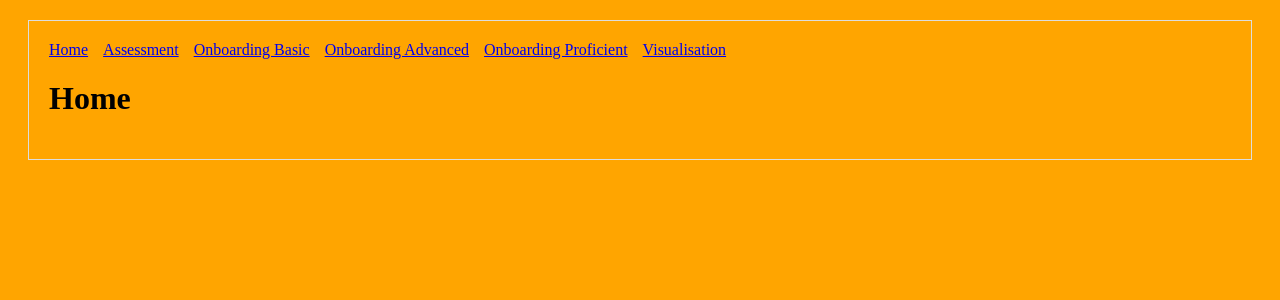
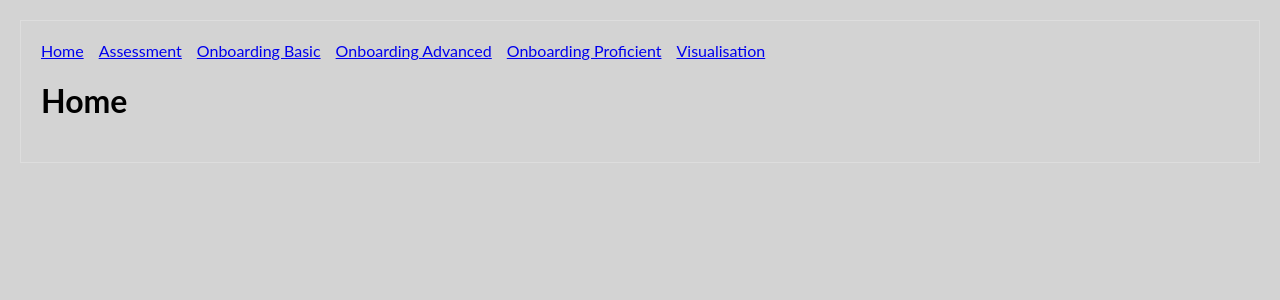
Before and after one commit to matzekFloyd/VisOnboarding, a Next.js app: page / in a window 1280 px wide. Shown: the top 300 px of the page. Built offline with nearby package versions, Linux system fonts and the light colour scheme.

Commit message:
adds fonts to main css

```diff
--- a/src/css/main.scss
+++ b/src/css/main.scss
@@ -1,3 +1,17 @@
+/* Fonts */
+$txt-main-font: 'Lato', sans-serif;
+$txt-headline-font: 'Merriweather', serif;
+$txt-floating-size: 16px;
+
+$col-background: lightgrey;
+
 body {
-  background-color: orange;
+  font-family: $txt-main-font;
+  display: flex;
+  flex-direction: column;
+  position: relative;
+  background-color: $col-background;
+  margin: 0;
+  -webkit-font-smoothing: antialiased;
+  -moz-osx-font-smoothing: grayscale;
 }
```
